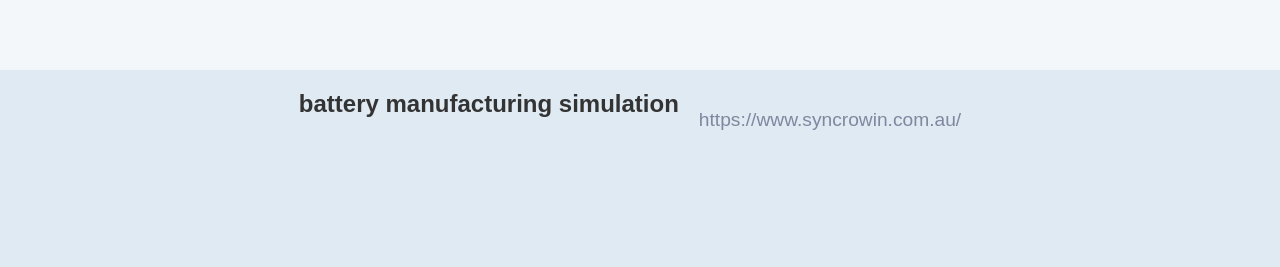
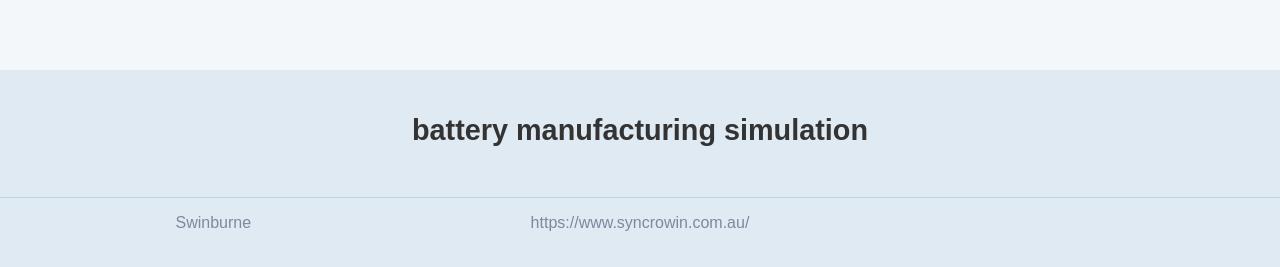
Before and after one commit to buntrylay/Battery_Manufacturing_Digital_Twin, a React (Create React App) app in the folder frontend/: page / in a window 1280 px wide. Shown: the part 750-1017 px from the top of the page. Built offline with nearby package versions, Linux system fonts and the light colour scheme; no server answers.

Commit message:
swinburnelogo added

```diff
--- a/frontend/src/components/Footer.js
+++ b/frontend/src/components/Footer.js
@@ -3,8 +3,13 @@ import React from "react";
 function Footer() {
   return (
     <footer>
-      <h2>battery manufacturing simulation</h2>
-      <p>https://www.syncrowin.com.au/</p>
+      <div className="footer-title-area">
+        <h2>battery manufacturing simulation</h2>
+      </div>
+      <div className="footer-text-area">
+        <p>Swinburne</p>
+        <p>https://www.syncrowin.com.au/</p>
+      </div>
     </footer>
   );
 }
--- a/frontend/src/styles/Footer.css
+++ b/frontend/src/styles/Footer.css
@@ -1,6 +1,4 @@
 footer {
-  display: flex;
-  justify-content: center;
   width: 100%;
   background-color: #dfeaf3;
   color: rgba(47, 55, 89, 0.548);
@@ -8,8 +6,13 @@ footer {
   margin-top: 20px;
   min-height: 200px;
 }
-footer p {
+.footer-title-area {
   padding: 20px;
   font-size: 1.2em;
   font-weight: 300;
+  border-bottom: 1px solid #c3d4e0;
 }
+.footer-text-area {
+  display: grid;
+  grid-template-columns: 1fr 1fr 1fr;
+}
```
Also changed, not shown: frontend/src/images/swinburneLogo.jpg (added).
